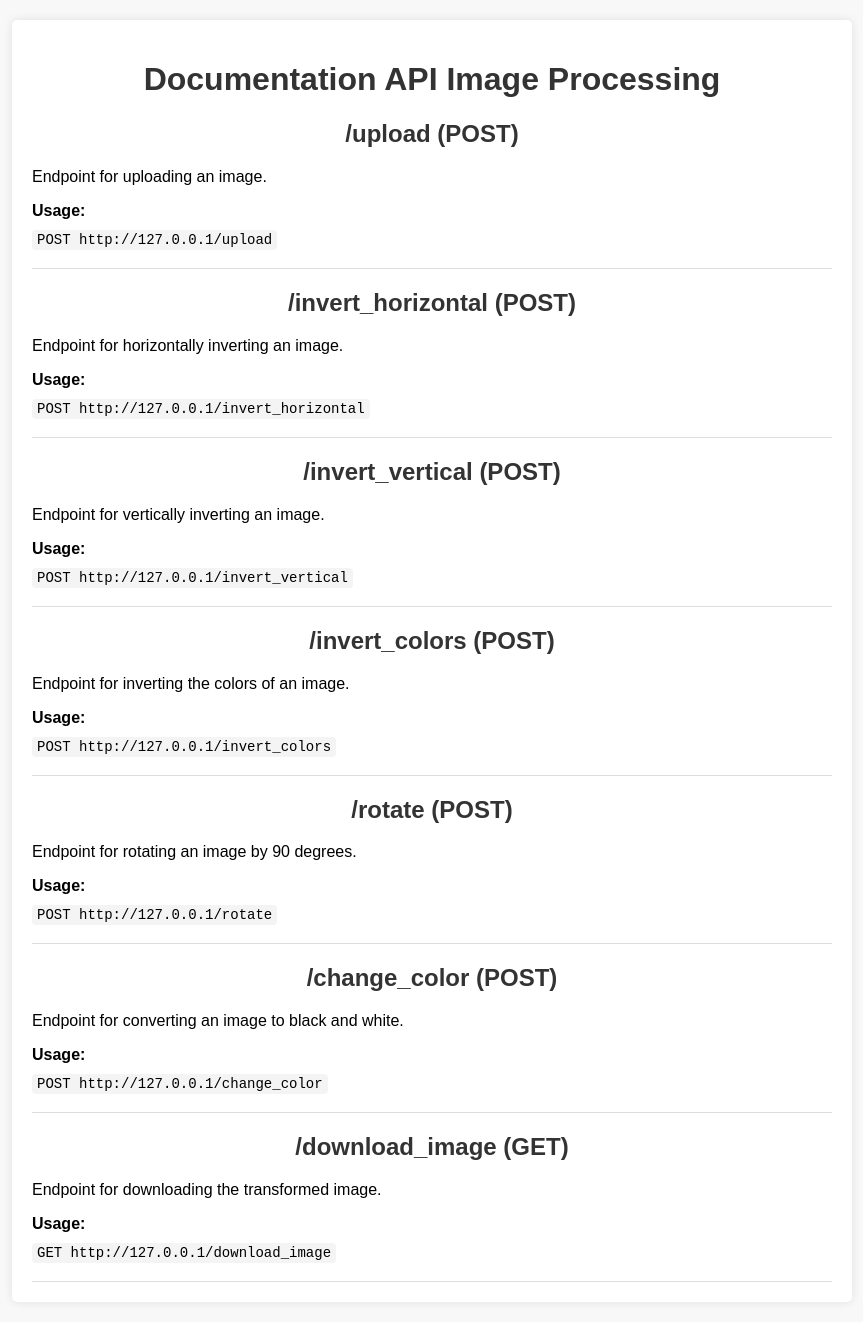
After one commit to Ibrahim-Jallouli/API, a Flask app: page /documentation in a window 1280 px wide. The commit adds this page. Shown: the whole page, without its empty margins (208-1071 px from the left). Run offline with Flask 3, Linux system fonts and the light colour scheme.

Commit message:
documentation

```diff
--- a/app.py
+++ b/app.py
@@ -6,5 +6,6 @@ app = Flask(__name__)
 # Enregistrer les routes depuis le fichier routes.py
 app.register_blueprint(routes)
 
+
 if __name__ == '__main__':
     app.run(debug=True)
--- a/routes.py
+++ b/routes.py
@@ -1,5 +1,5 @@
 from functools import wraps
-from flask import Blueprint, render_template, request, send_file, jsonify
+from flask import Blueprint, render_template, request, send_file, jsonify, render_template
 from PIL import Image, ImageOps
 import io
 import base64
@@ -117,3 +117,7 @@ def apply_transformation(transformation_func):
 #@verifier_api_key
 def download_image():
     return send_file('./modified_image.png', mimetype='image/png', as_attachment=True, download_name='modified_image.png')
+
+@routes.route('/documentation', methods=['GET'])
+def documentation():
+    return render_template('documentation.html')
--- /dev/null
+++ b/static/css/doc-style.css
@@ -0,0 +1,37 @@
+body {
+    font-family: 'Arial', sans-serif;
+    margin: 20px;
+    background-color: #f8f8f8;
+}
+
+.container {
+    max-width: 800px;
+    margin: 0 auto;
+    background-color: #fff;
+    padding: 20px;
+    border-radius: 5px;
+    box-shadow: 0 0 10px rgba(0, 0, 0, 0.1);
+}
+
+.endpoint {
+    margin-top: 20px;
+    border-bottom: 1px solid #ddd;
+    padding-bottom: 20px;
+}
+
+h1, h2 {
+    color: #333;
+    text-align: center;
+}
+
+code {
+    background-color: #f4f4f4;
+    padding: 2px 5px;
+    border-radius: 4px;
+    font-family: 'Courier New', monospace;
+    font-size: 14px;
+}
+
+p {
+    margin-bottom: 10px;
+}
--- /dev/null
+++ b/templates/documentation.html
@@ -0,0 +1,68 @@
+<!DOCTYPE html>
+<html lang="en">
+
+<head>
+    <meta charset="UTF-8">
+    <meta http-equiv="X-UA-Compatible" content="IE=edge">
+    <link rel="stylesheet" type="text/css" href="{{ url_for('static', filename='css/doc-style.css') }}">
+
+    <meta name="viewport" content="width=device-width, initial-scale=1.0">
+    <title>Documentation API Image Processing</title>
+</head>
+
+<body>
+    <div class="container">
+        <h1>Documentation API Image Processing</h1>
+
+        <div class="endpoint">
+            <h2>/upload (POST)</h2>
+            <p>Endpoint for uploading an image.</p>
+            <p><strong>Usage:</strong></p>
+            <code>POST http://127.0.0.1/upload</code>
+        </div>
+
+        <div class="endpoint">
+            <h2>/invert_horizontal (POST)</h2>
+            <p>Endpoint for horizontally inverting an image.</p>
+            <p><strong>Usage:</strong></p>
+            <code>POST http://127.0.0.1/invert_horizontal</code>
+        </div>
+
+        <div class="endpoint">
+            <h2>/invert_vertical (POST)</h2>
+            <p>Endpoint for vertically inverting an image.</p>
+            <p><strong>Usage:</strong></p>
+            <code>POST http://127.0.0.1/invert_vertical</code>
+        </div>
+
+        <div class="endpoint">
+            <h2>/invert_colors (POST)</h2>
+            <p>Endpoint for inverting the colors of an image.</p>
+            <p><strong>Usage:</strong></p>
+            <code>POST http://127.0.0.1/invert_colors</code>
+        </div>
+
+        <div class="endpoint">
+            <h2>/rotate (POST)</h2>
+            <p>Endpoint for rotating an image by 90 degrees.</p>
+            <p><strong>Usage:</strong></p>
+            <code>POST http://127.0.0.1/rotate</code>
+        </div>
+
+        <div class="endpoint">
+            <h2>/change_color (POST)</h2>
+            <p>Endpoint for converting an image to black and white.</p>
+            <p><strong>Usage:</strong></p>
+            <code>POST http://127.0.0.1/change_color</code>
+        </div>
+
+        <div class="endpoint">
+            <h2>/download_image (GET)</h2>
+            <p>Endpoint for downloading the transformed image.</p>
+            <p><strong>Usage:</strong></p>
+            <code>GET http://127.0.0.1/download_image</code>
+        </div>
+    </div>
+</body>
+
+</html>
--- a/templates/index.html
+++ b/templates/index.html
@@ -8,6 +8,8 @@
     <title>Application de Traitement d'Images</title>
     <link rel="stylesheet" type="text/css" href="{{ url_for('static', filename='css/style.css') }}">
 </head>
+
+
 
 <body>
     <h1>Application de Traitement d'Images</h1>
@@ -33,6 +35,9 @@
 
     <div id="errorDiv"></div>
 
+    <a href="{{ url_for('routes.documentation') }}" target="_blank">Consulter la documentation</a>
+
+
     <script src="{{ url_for('static', filename='js/script.js') }}"></script>
 </body>
 
```
Also changed, not shown: static/css/style.css (+58 -0 lines).
